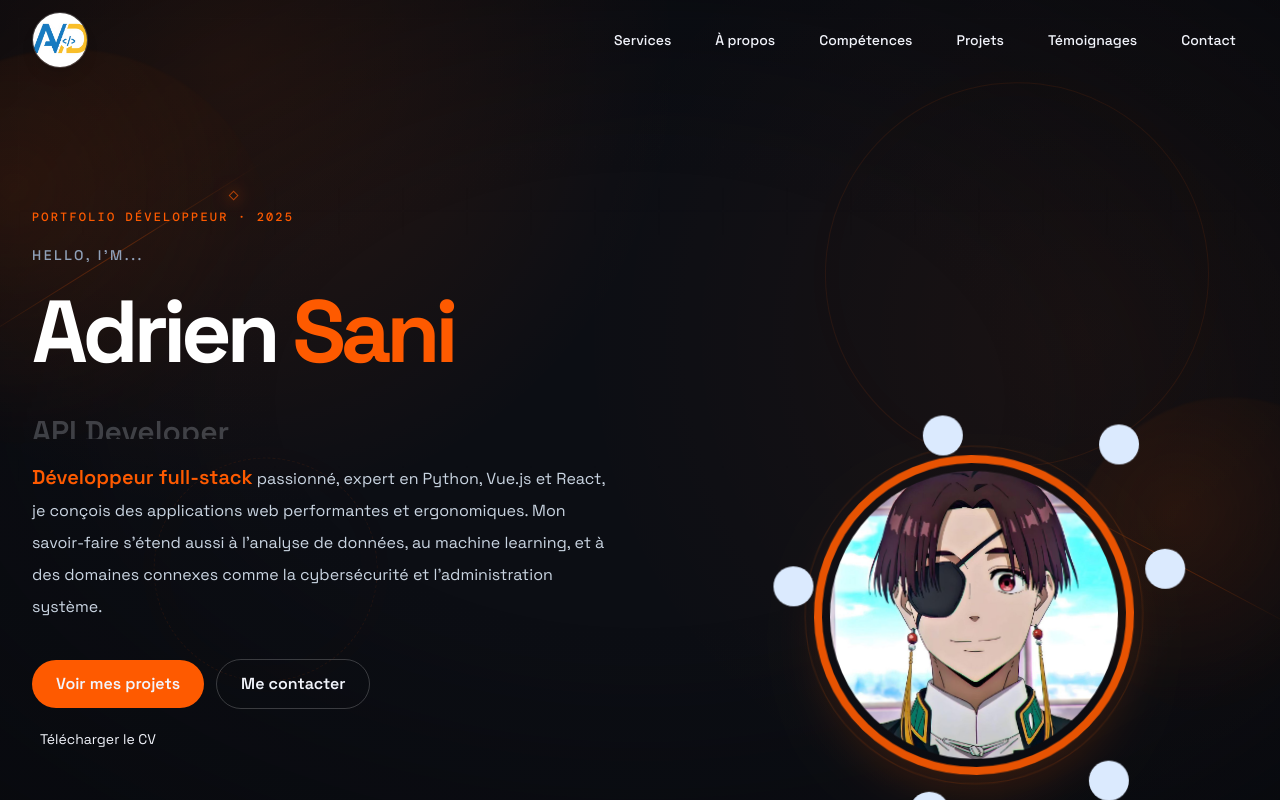
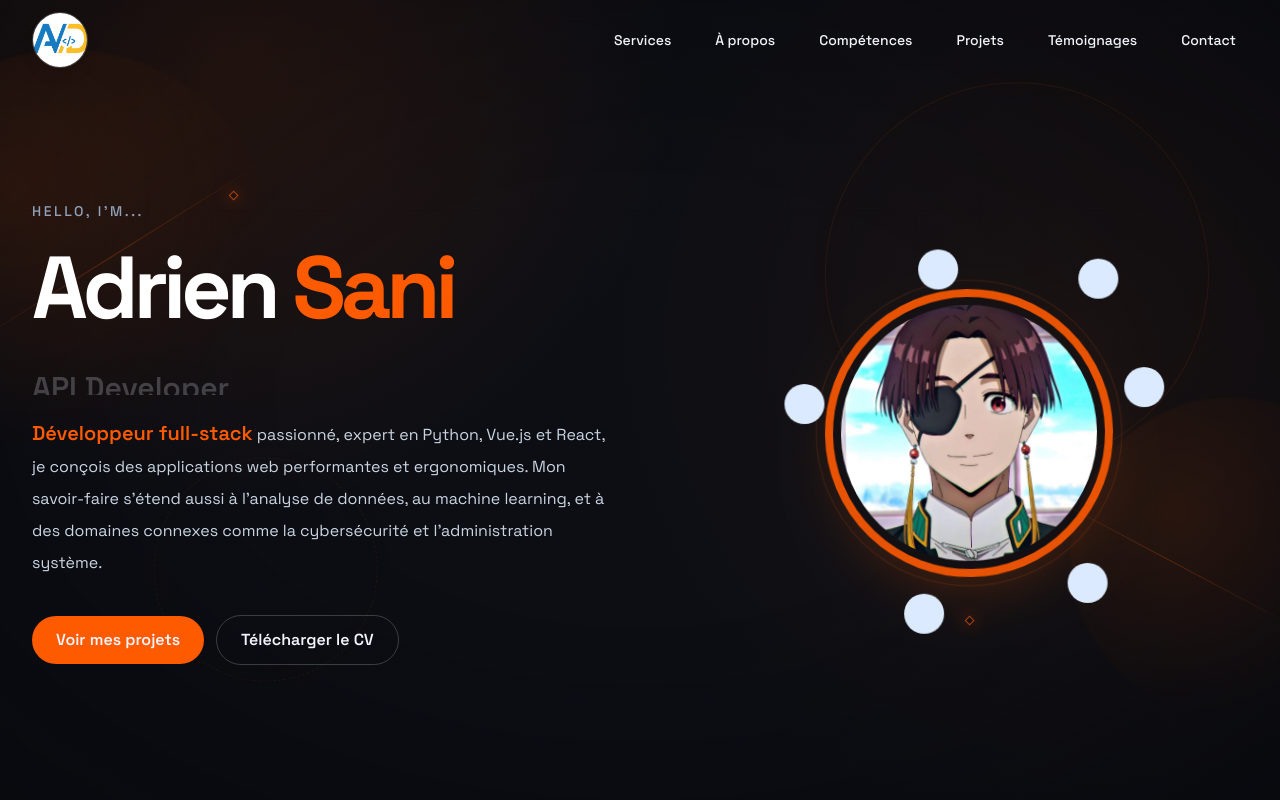
Before and after one commit to adri-2/my-portfolio, a React app: page / in a window 1280 px wide. Shown: the top 800 px of the page. Built offline with nearby package versions, Linux system fonts and the light colour scheme; the HTML template or start-up script is replaced by a standard one.

Commit message:
fix:HeroSection

```diff
--- a/src/App.jsx
+++ b/src/App.jsx
@@ -46,6 +46,7 @@ function App() {
     <div className="app-shell min-h-screen overflow-x-hidden">
       <AnimatedBackground />
       <NavBar />
+      <main className="relative">
         <HeroSection />
 
         <Suspense fallback={<SectionFallback />}>
@@ -70,6 +71,7 @@ function App() {
         <Suspense fallback={<SectionFallback />}>
           <FooterSection />
         </Suspense>
+      </main>
     </div>
   );
 }
--- a/src/components/HeroSection.jsx
+++ b/src/components/HeroSection.jsx
@@ -14,12 +14,12 @@ function HeroSection() {
   }, [roles.length, shouldReduceMotion]);
 
   return (
-    <section id="top" className="relative w-full" data-aos="zoom-in-up">
+    <section id="top" className="relative w-full overflow-visible" data-aos="zoom-in-up">
       <div className="relative mx-auto w-full max-w-7xl px-5 sm:px-12 lg:px-8">
-        <div className="relative mx-auto grid max-w-3xl gap-12 pb-16 pt-20 lg:max-w-none lg:grid-cols-[1.05fr_0.95fr] lg:items-center lg:gap-16 lg:pb-24 lg:pt-28">
+        <div className="relative mx-auto grid max-w-3xl gap-8 pb-10 pt-4 lg:min-h-[calc(100svh-5rem)] lg:max-w-none lg:grid-cols-[1.05fr_0.95fr] lg:items-center lg:gap-10 lg:pb-12 lg:pt-8">
           <div className="lg:py-4" data-aos="fade-right">
             <div className="text-center lg:text-left">
-              <p className="eyebrow mb-5 text-xs font-medium uppercase text-primary">Portfolio développeur · 2025</p>
+              {/* <p className="eyebrow mb-5 text-xs font-medium uppercase text-primary">Portfolio développeur · 2025</p> */}
               <p className="mb-4 text-sm font-medium uppercase tracking-[0.18em] text-slate-400">Hello, I&apos;m...</p>
               <h1 className="pt-2 text-5xl font-bold leading-[0.98] tracking-[-0.06em] text-white md:text-7xl lg:text-[5.5rem]">
                 Adrien <span className="text-primary">Sani</span>
@@ -51,21 +51,18 @@ function HeroSection() {
               </a>
 
               <a
-                href="#contact"
+                href="/medias/cv adrien.pdf"
                 className="w-full rounded-full border border-white/20 px-6 py-3 text-center font-semibold text-white transition duration-300 hover:scale-[1.03] hover:border-primary hover:bg-primary/10 sm:w-max"
               >
-                Me contacter
+                   Télécharger le CV
               </a>
             </div>
-            <a href="/medias/cv adrien.pdf" download="cv adrien.pdf" className="mt-5 inline-block text-center text-sm text-slate-400 transition hover:text-primary lg:text-left">
-              <i className="fa-solid fa-download mr-2 text-primary" aria-hidden="true"></i>
-              Télécharger le CV
-            </a>
+
           </div>
 
-          <div className="mt-4 flex items-center justify-center lg:h-full">
-            <div className="flex w-full h-full min-h-[25rem] lg:w-full lg:h-full items-end relative justify-center">
-              <div className="hero-orbit relative z-10 flex h-64 w-64 items-end justify-center rounded-full border-8 border-primary/90 p-2 shadow-2xl shadow-primary/20 sm:h-80 sm:w-80" data-aos="zoom-in" data-aos-delay="200">
+          <div className="mt-0 flex items-center justify-center lg:h-full">
+            <div className="relative flex w-full items-center justify-center">
+              <div className="hero-orbit relative z-10 flex h-56 w-56 shrink-0 items-end justify-center rounded-full border-8 border-primary/90 p-2 shadow-2xl shadow-primary/20 sm:h-72 sm:w-72" data-aos="zoom-in" data-aos-delay="200">
                 <img
                   src={profileImg}
                   alt="Adrien"
@@ -123,7 +120,7 @@ function HeroSection() {
         </div>
         <a href="#services" className="mx-auto flex w-fit flex-col items-center gap-2 text-xs uppercase tracking-[0.22em] text-slate-500 transition hover:text-primary" aria-label="Descendre vers les services">
           <span>Scroll to explore</span>
-          <span className="h-10 w-px bg-gradient-to-b from-primary to-transparent"></span>
+          <span className="h-10 w-px bg-linear-to-b from-primary to-transparent"></span>
         </a>
       </div>
     </section>
```
Lines whose indentation alone changed are shown as unchanged.
